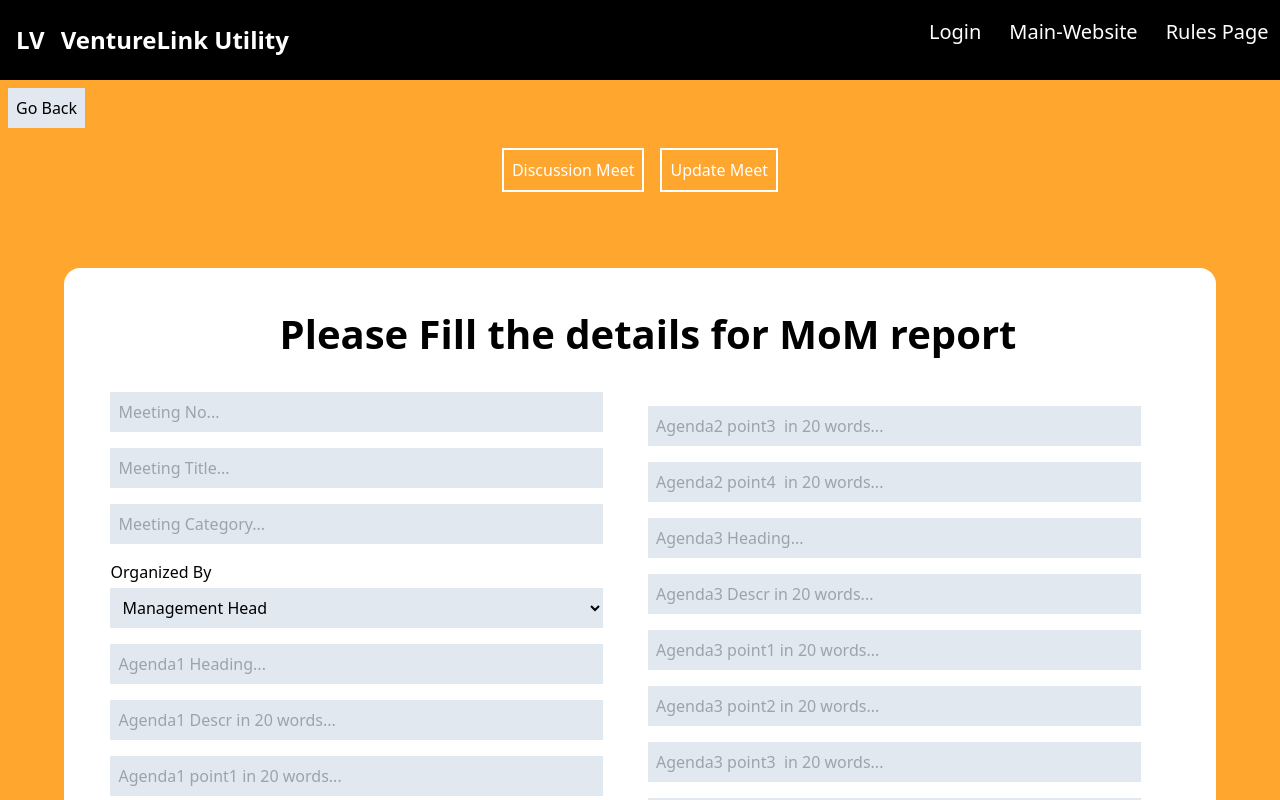
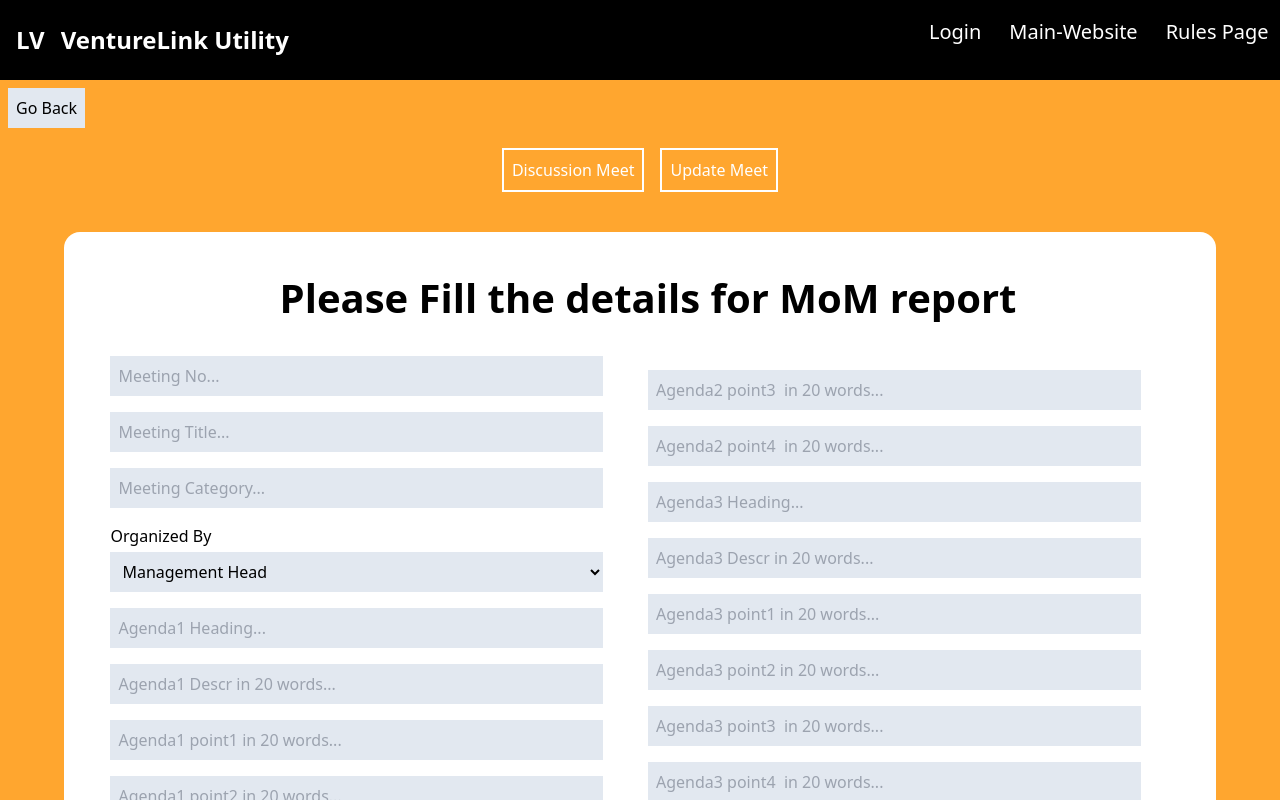
Before and after one commit to AritraChakraborty2003/PdfConverterReact, a React (Create React App) app: page /MoMForm in a window 1280 px wide. Shown: the top 800 px of the page. Built offline with nearby package versions, Linux system fonts and the light colour scheme.

Commit message:
update:update in code

```diff
--- a/src/components/MoMForm.jsx
+++ b/src/components/MoMForm.jsx
@@ -191,7 +191,7 @@ const MoMForm = () => {
         </div>
         {MoM === "main" ? (
           <div className="main pb-4 pt-3  w-[100vw] bg-[#FFA62F] flex justify-center items-center">
-            <div className="mt-4 lg:mt-14 formArea bg-white w-[97vw] lg:w-[90vw]  p-2  lg:pt-7 flex flex-col justify-center items-center flex-wrap rounded-2xl">
+            <div className="mt-4 lg:mt-5 formArea bg-white w-[97vw] lg:w-[90vw]  p-2  lg:pt-7 flex flex-col justify-center items-center flex-wrap rounded-2xl">
               <div className="header">
                 <p className="text-[5vmin] font-bold  mt-2">
                   Please Fill the details for MoM report
--- a/src/components/SmallMeeting.jsx
+++ b/src/components/SmallMeeting.jsx
@@ -94,7 +94,7 @@ const SmallMeeting = () => {
           <div className="mt-4 lg:mt-2 formArea bg-white w-[97vw] lg:w-[90vw]  p-2  lg:pt-7 flex flex-col justify-center items-center flex-wrap rounded-2xl">
             <div className="header">
               <p className="text-[5vmin] font-bold  mt-2">
-                Please Fill the details for Daily Meet
+                Please Fill the details for Daily Meet MoM
               </p>
             </div>
             <form>
```
